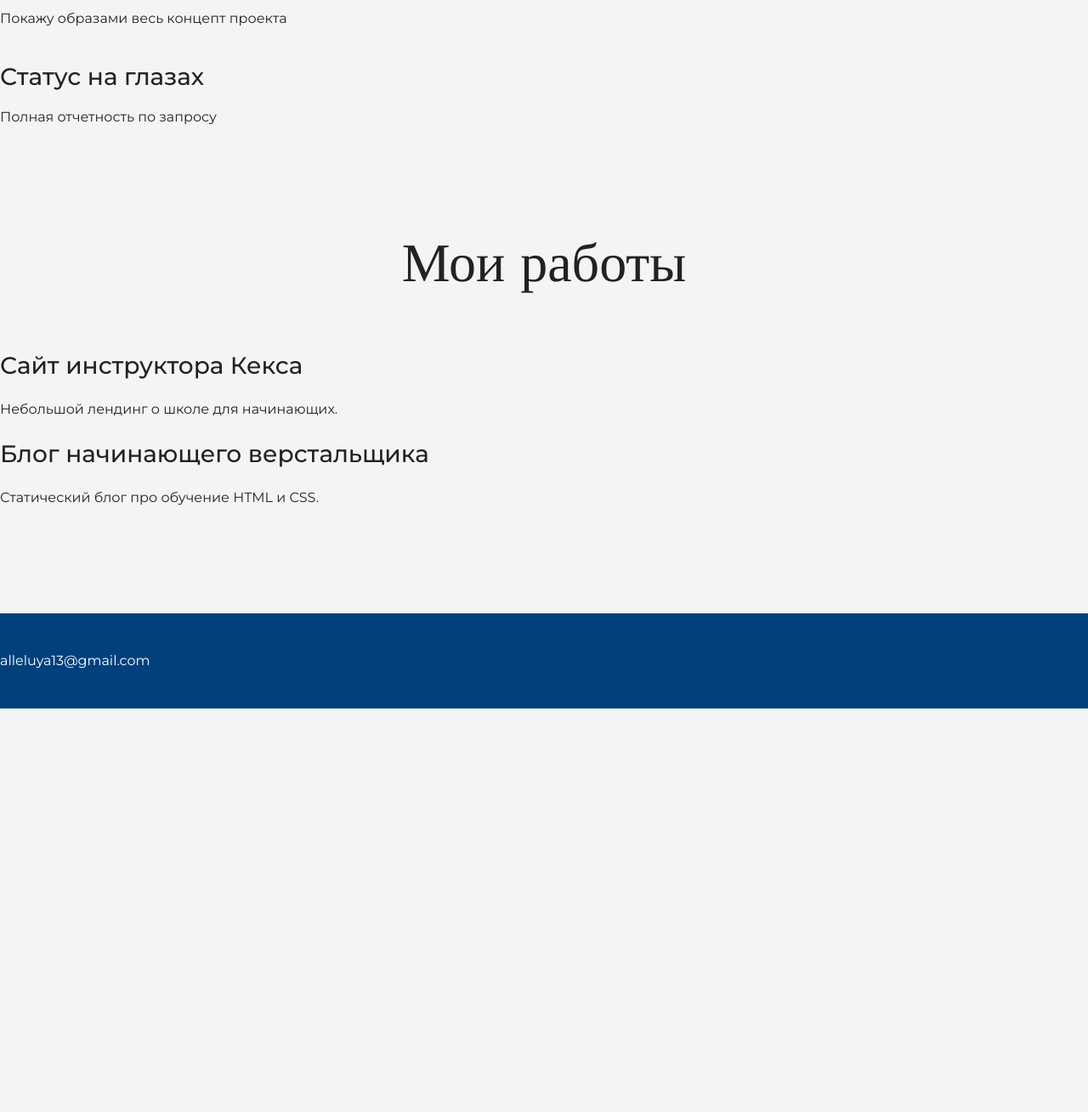
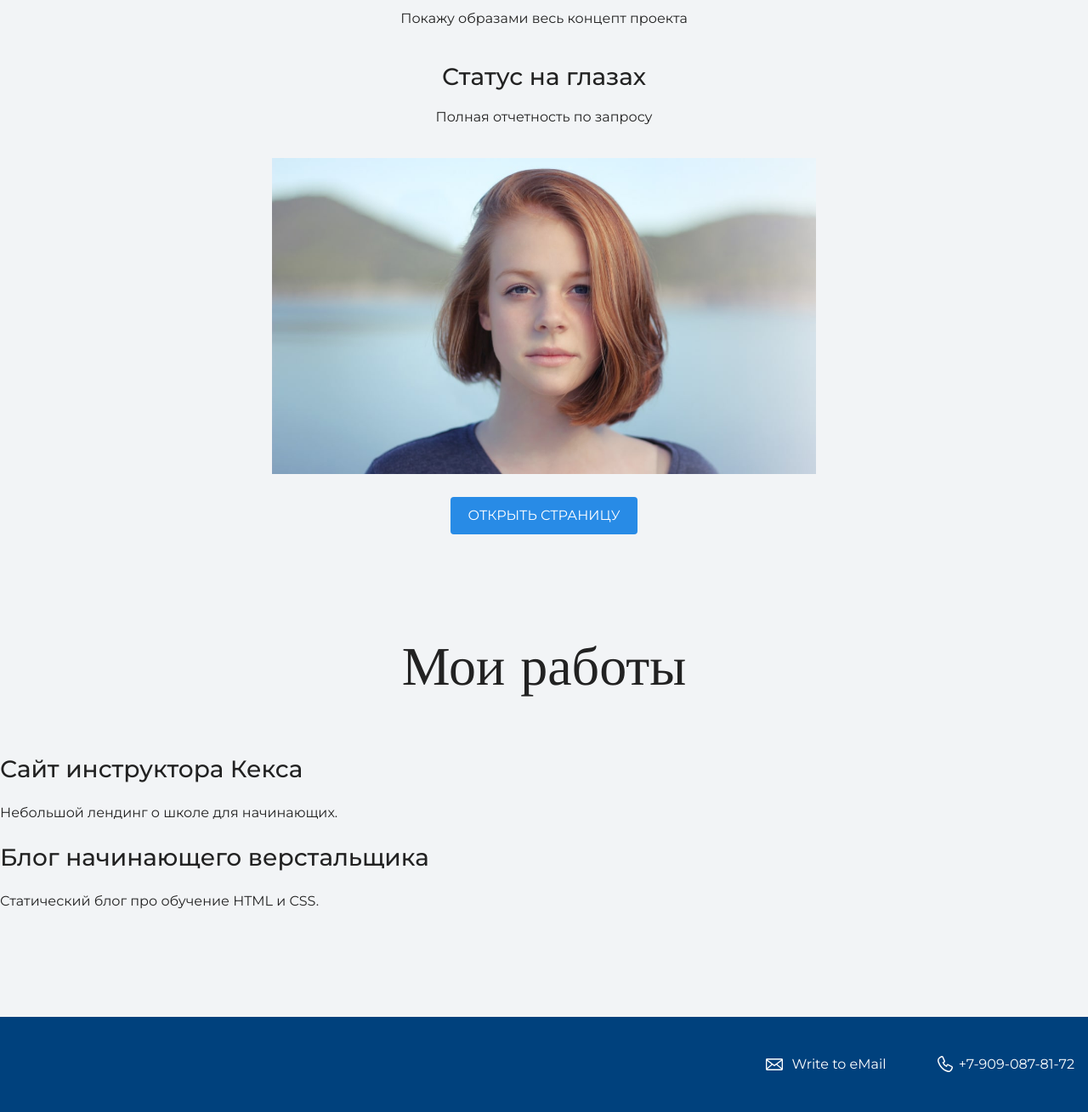
Before and after one commit to arturatti/a1, a plain HTML site: page index.html in a window 1280 px wide. Shown: the part 1250-2559 px from the top of the page at 85% size. Before the commit the page ends 2084 px from the top, so only its background shows below. Drawn offline with nearby package versions, Linux system fonts and the light colour scheme.

Commit message:
Add files via upload

```diff
--- a/index.html
+++ b/index.html
@@ -6,12 +6,11 @@
     <title>Портал верстки "ArtStyle"</title>
     <link href="https://fonts.googleapis.com/css?family=Montserrat:400,500,700|Old+Standard+TT&display=swap&subset=cyrillic" rel="stylesheet">
   </head>
-
   <body>
     <header class="page-header">
       <div class="container">
-      @arturatti<br>
-      Звони: +7-909-087-81-72
+      <a href="mailto:alleluya13@gmail.com">@arturatti</a><br>
+      <a href="tel:+79090878172">Звони: +7-909-087-81-72</a>
     </div>
     </header>
     <div class="container">
@@ -26,20 +25,23 @@
       <p>Покажу образами весь концепт проекта</p>
       <h3>Статус на глазах</h3>
       <p>Полная отчетность по запросу</p>
+      <figure>
+  <img src="files/user.jpg" width="640" alt="ArturaTTi">
+</figure>
+<a class="button" href="source/project/index.html">Открыть страницу</a>
     </section>
-
     <section class="portfolio">
       <h2 class="subheading">Мои работы</h2>
-
       <h3>Сайт инструктора Кекса</h3>
       <p>Небольшой лендинг о школе для начинающих.</p>
-
       <h3>Блог начинающего верстальщика</h3>
       <p>Статический блог про обучение HTML и CSS.</p>
     </section>
-
     <footer class="page-footer">
-      alleluya13@gmail.com
+  <div class="container">
+    <a class="footer-email" href="mailto:alleluya13@gmail.com">Write to eMail</a>
+    <a class="footer-phone" href="tel:+79090878172">+7-909-087-81-72</a>
+  </div>
     </footer>
   </body>
 </html>
--- a/style.css
+++ b/style.css
@@ -71,6 +71,7 @@ body {
 
 .intro {
   margin: 0 0 120px;
+  text-align: center;
 }
 
 .subheading {
```
